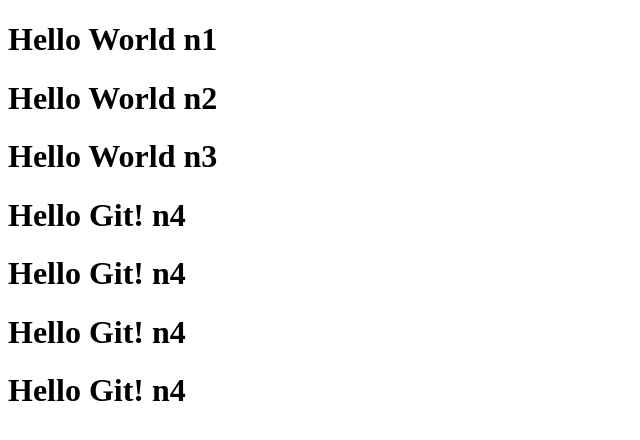
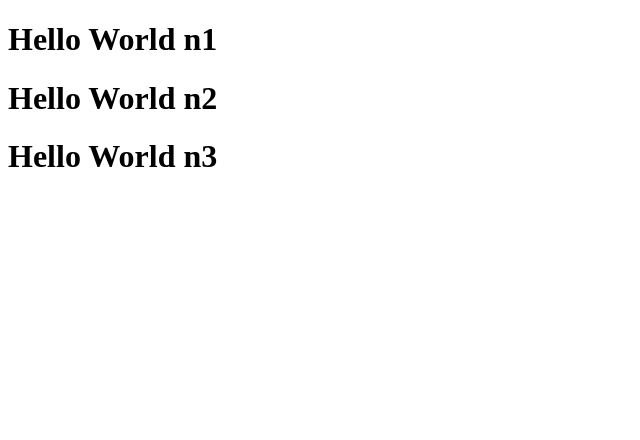
Before and after one commit to MedinaAi/medinaai.github.io, a plain HTML site: page index.html in a window 1280 px wide. Shown: the whole page, without its empty margins (0-640 px from the left). Drawn offline with Linux system fonts and the light colour scheme.

Commit message:
removed things

```diff
--- a/index.html
+++ b/index.html
@@ -10,9 +10,5 @@
     <h1 class="greetings">Hello World n1</h1>
     <h1 class="greetings">Hello World n2</h1>
     <h1 class="greetings">Hello World n3</h1>
-    <h1 class="greetings">Hello Git! n4</h1>
-    <h1 class="greetings">Hello Git! n4</h1>
-    <h1 class="greetings">Hello Git! n4</h1>
-    <h1 class="greetings">Hello Git! n4</h1>
   </body>
 </html>
```
